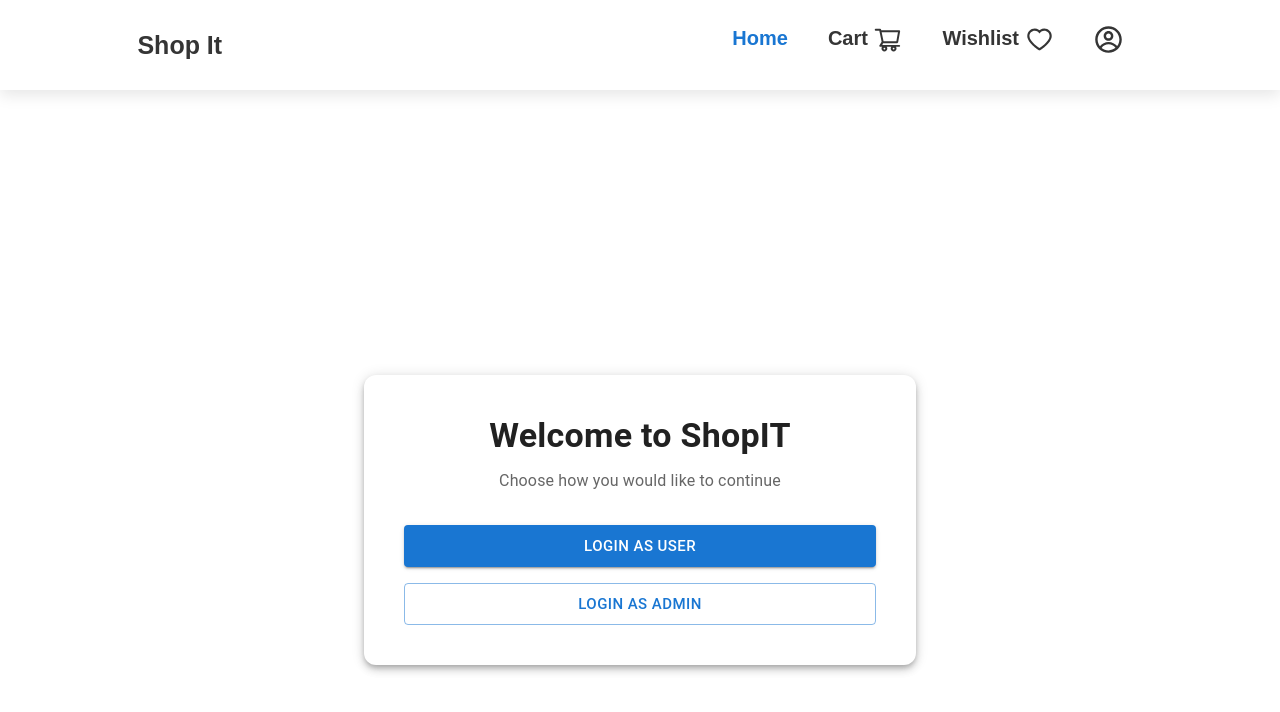
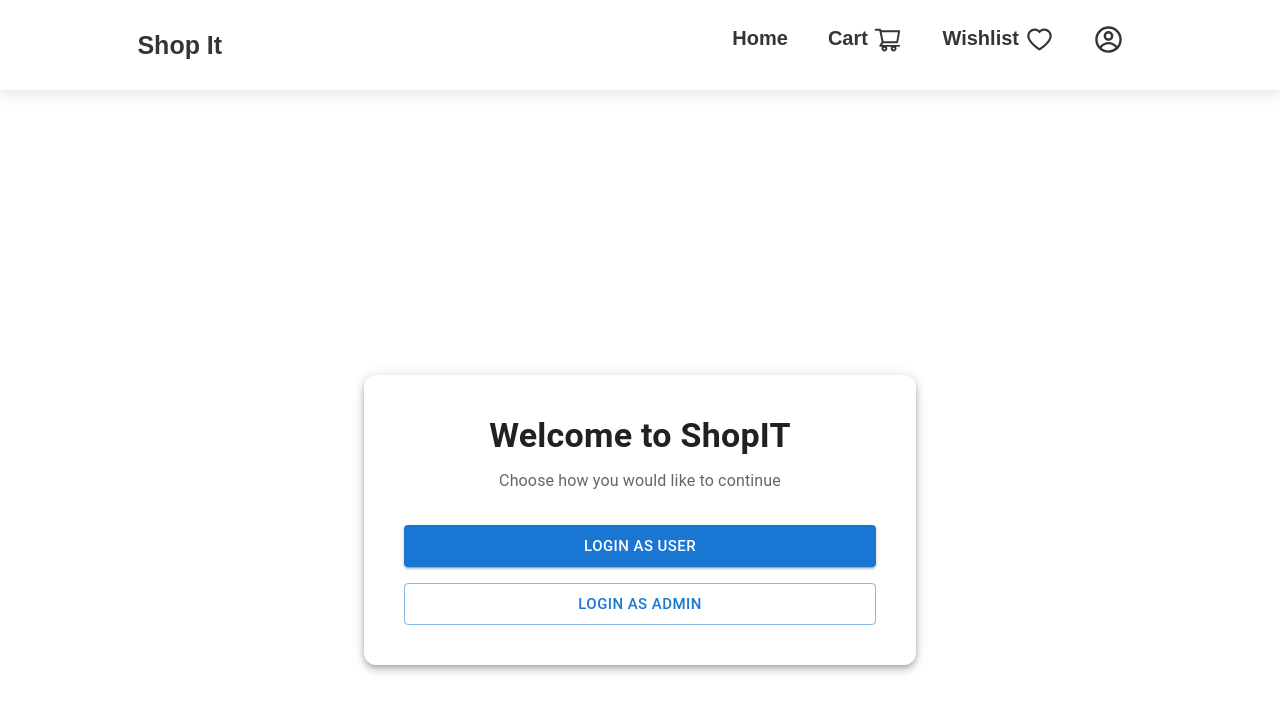
Before and after one commit to anushkajadhav1422/E-Commerce_Shopping_Application, a React (Create React App) app in the folder MERN-E-Commerce-Frontend/: page / in a window 1280 px wide. Shown: the top 712 px of the page. Built offline with nearby package versions, Linux system fonts and the light colour scheme; no server answers.

Commit message:
resolved navigation of home page from user side

```diff
--- a/MERN-E-Commerce-Frontend/src/Navigation/DesktopNavigation.jsx
+++ b/MERN-E-Commerce-Frontend/src/Navigation/DesktopNavigation.jsx
@@ -26,14 +26,14 @@ const DesktopNavigation = () => {
     <>
       <nav className='nav'>
         <div className="logo">
-          <Link to='/'>
+          <Link to='/home'>
             <span >Shop It</span>
           </Link>
         </div>
         <div className="nav-items">
           <ul className="nav-items">
             <li className="nav-links">
-              <NavLink to='/'>
+              <NavLink to='/home'>
                 <span className='nav-icon-span'>  Home</span>
               </NavLink>
             </li>
```
